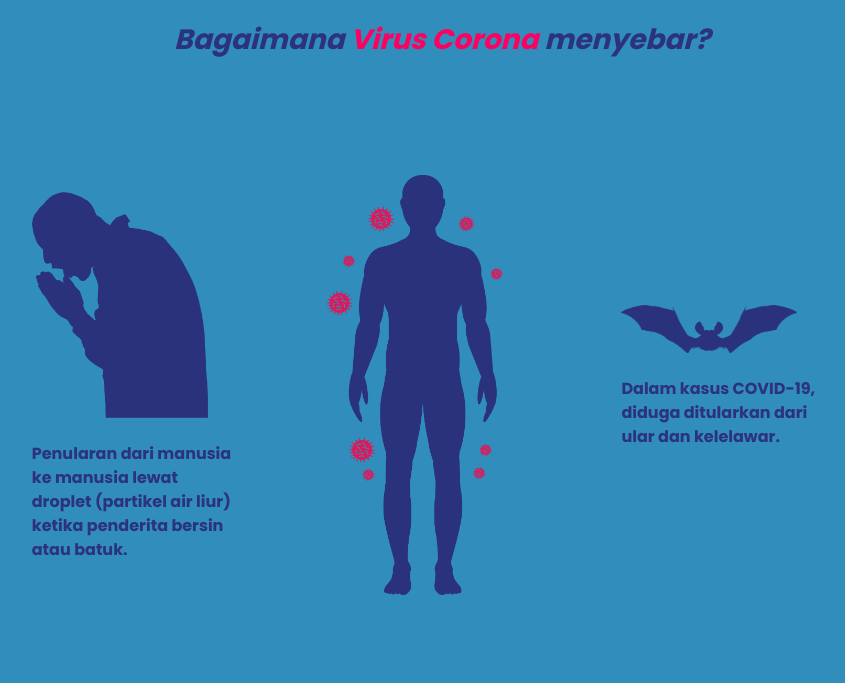
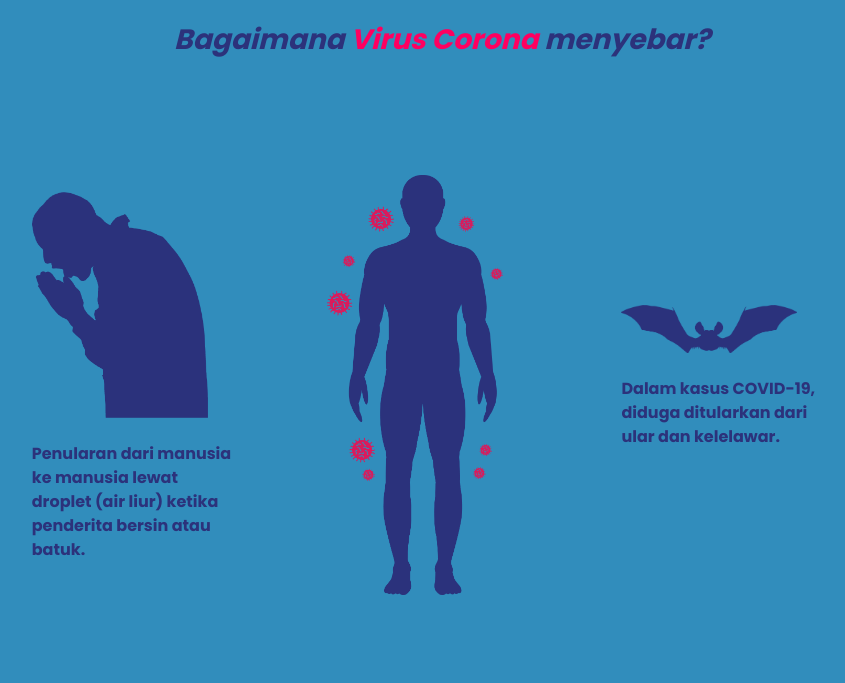
Before and after one commit to Brilliahib/TA_DKP_MuhammadAhibIbrilli_21120122140149_ProgramVaksinasiBerbasisWeb, a PHP site: page /beranda.php in a window 1280 px wide. Shown: the part 795-1478 px from the top of the page, without its empty margins (198-1043 px from the left). Run offline with PHP 8.4, Linux system fonts and the light colour scheme.

Commit message:
first commit

```diff
--- a/beranda.php
+++ b/beranda.php
@@ -42,7 +42,7 @@
             <div class="row" data-aos="fade-up" data-aos-duration="1000" data-aos-delay="200">
                 <img src="img/people1.png" alt="">
                 <p class="row-text mt-4 fw-bold">
-                Penularan dari manusia ke manusia lewat droplet (partikel air liur) ketika penderita bersin atau batuk.
+                Penularan dari manusia ke manusia lewat droplet (air liur) ketika penderita bersin atau batuk.
                 </p>
             </div>
 
```
